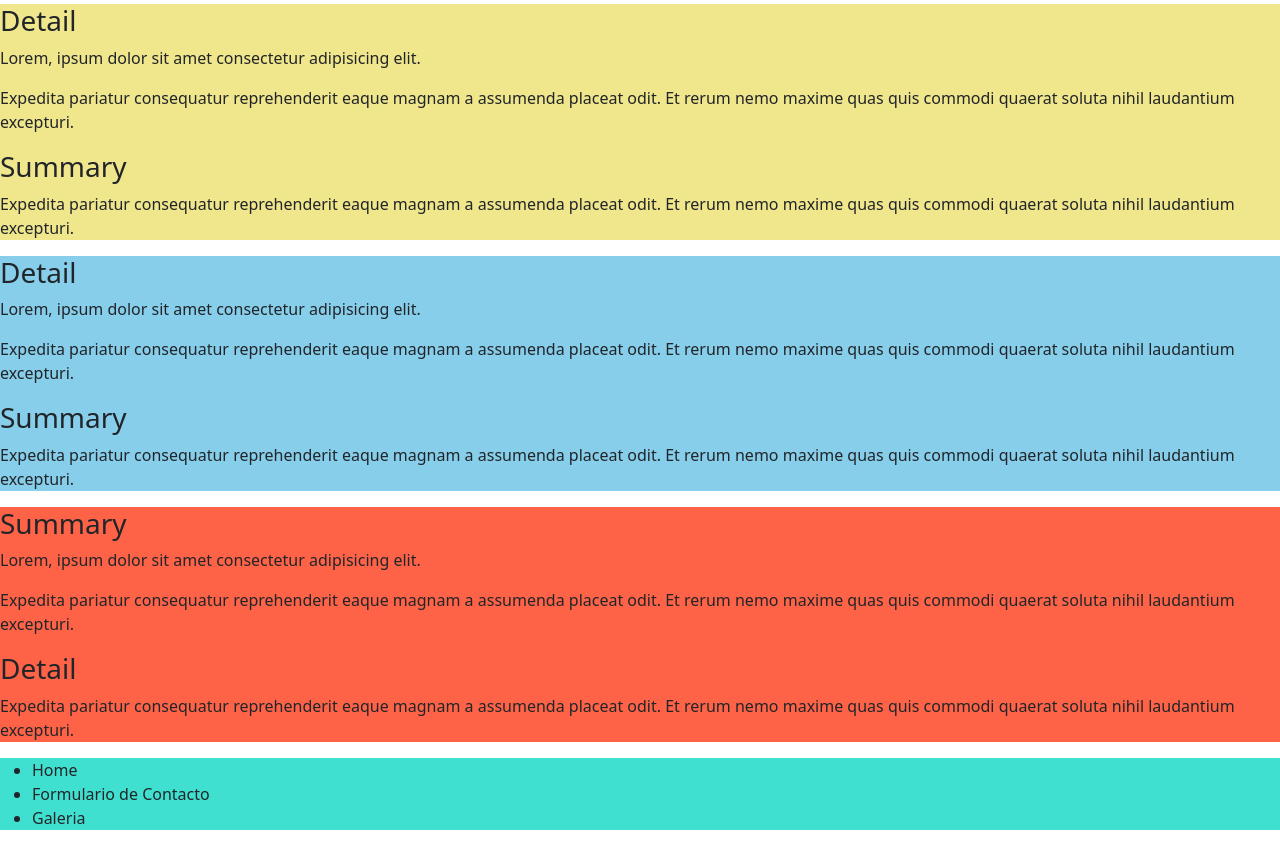
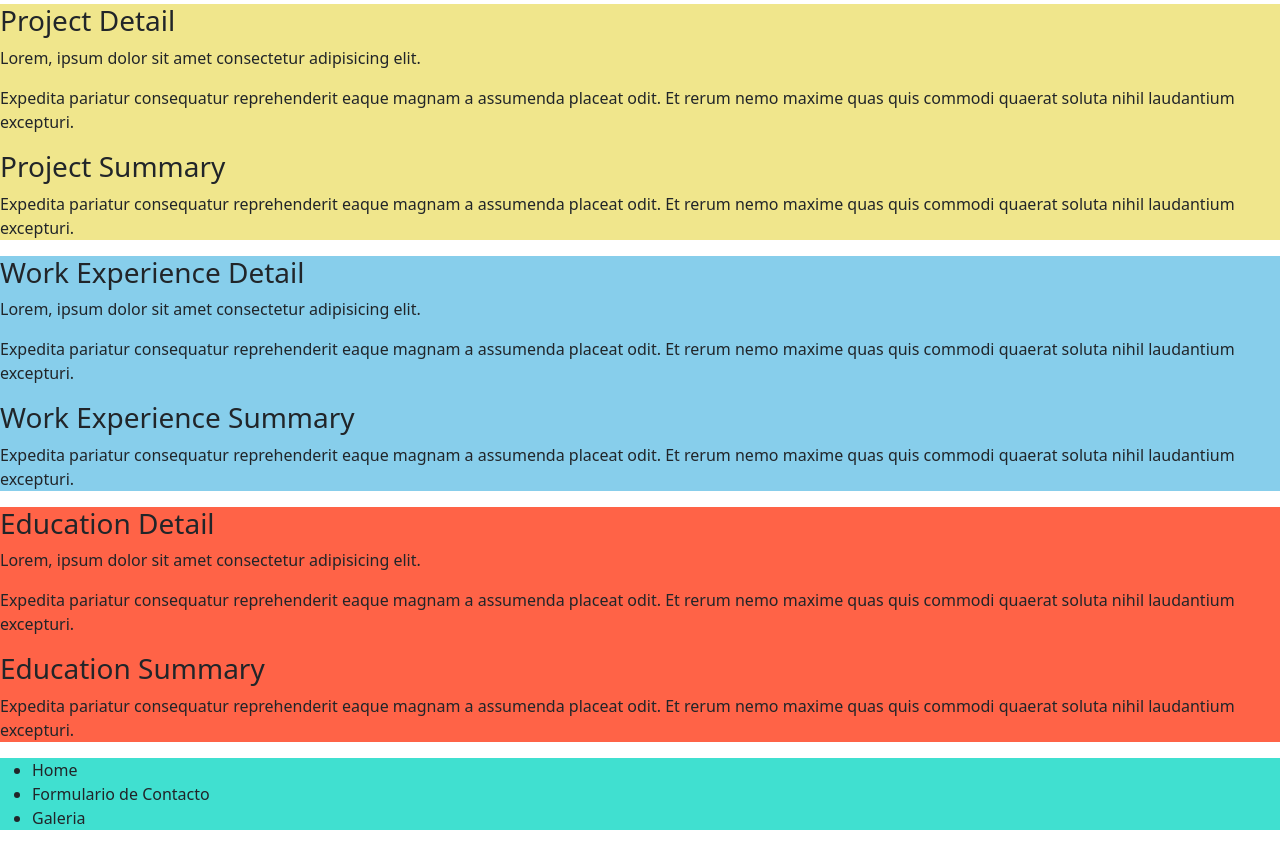
Before and after one commit to KonoFa/KYCEstampados, a plain HTML site: page index.html in a window 1280 px wide. Shown: the part 98-944 px from the top of the page. Drawn offline with nearby package versions, Linux system fonts and the light colour scheme.

Commit message:
Títulos

```diff
--- a/index.html
+++ b/index.html
@@ -20,13 +20,13 @@
     <section class="Project">
         <div class="project-details">
 
-            <h3>Detail</h3>
+            <h3> Project Detail</h3>
             <p>Lorem, ipsum dolor sit amet consectetur adipisicing elit.</p>
             <p> Expedita pariatur consequatur reprehenderit eaque magnam a assumenda placeat odit. Et rerum nemo maxime quas quis commodi quaerat soluta nihil laudantium excepturi.</p>
 
         </div>
         <div class="project-summary">
-            <h3>Summary</h3>
+            <h3>Project Summary</h3>
             <p> Expedita pariatur consequatur reprehenderit eaque magnam a assumenda placeat odit. Et rerum nemo maxime quas quis commodi quaerat soluta nihil laudantium excepturi.</p>
 
         </div>
@@ -34,28 +34,27 @@
     <section class="Work-experience">
         <div class="Work experience details">
 
-            <h3>Detail</h3>
+            <h3> Work Experience Detail</h3>
             <p>Lorem, ipsum dolor sit amet consectetur adipisicing elit.</p>
             <p> Expedita pariatur consequatur reprehenderit eaque magnam a assumenda placeat odit. Et rerum nemo maxime quas quis commodi quaerat soluta nihil laudantium excepturi.</p>
 
         </div>
         <div class="Work experience-summary">
-            <h3>Summary</h3>
+            <h3> Work Experience Summary</h3>
             <p> Expedita pariatur consequatur reprehenderit eaque magnam a assumenda placeat odit. Et rerum nemo maxime quas quis commodi quaerat soluta nihil laudantium excepturi.</p>
         </div>
     </section>
 
     <section class="Education">
         <div class="Education-details">
-            <h3>Summary</h3>
+            <h3>Education Detail</h3>
             <p>Lorem, ipsum dolor sit amet consectetur adipisicing elit.</p>
             <p> Expedita pariatur consequatur reprehenderit eaque magnam a assumenda placeat odit. Et rerum nemo maxime quas quis commodi quaerat soluta nihil laudantium excepturi.</p>
 
         </div>
         <div class=">Education summary">
-            <h3>Detail</h3>
+            <h3>Education Summary</h3>
             <p> Expedita pariatur consequatur reprehenderit eaque magnam a assumenda placeat odit. Et rerum nemo maxime quas quis commodi quaerat soluta nihil laudantium excepturi.</p>
-
 
         </div>
 
```
